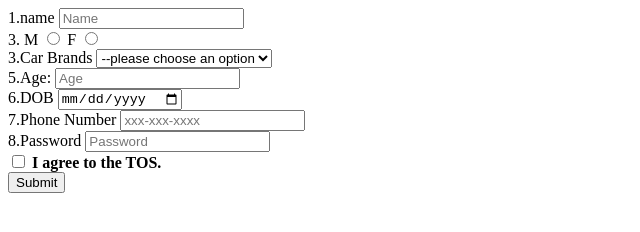
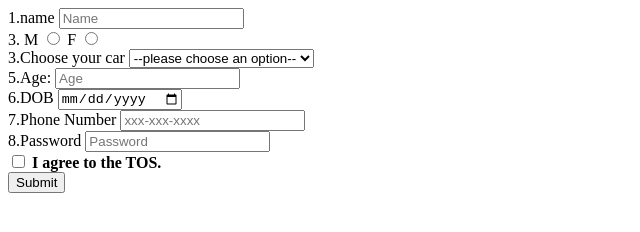
Before and after one commit to acciojob/signup-form-car-NIHAR-1996, a website: page main.html in a window 1280 px wide. Shown: the whole page, without its empty margins (0-640 px from the left). Drawn offline with Linux system fonts and the light colour scheme.

Commit message:
created a submission

```diff
--- a/main.html
+++ b/main.html
@@ -19,9 +19,9 @@
 			  <input type="radio" id="gender_f" name="gender" required>
 		</div>
 		<div>
-			<label for="cars">3.Car Brands</label>
+			<label for="cars">3.Choose your car</label>
 			<select name="cars" id="cars" required>
-				<option value="" disabled selected>--please choose an option</option>
+				<option value="" disabled selected>--please choose an option--</option>
 				 <option>BMW</option>
 				  <option>Audi</option>
 				  <option>Mercedez</option>
```
